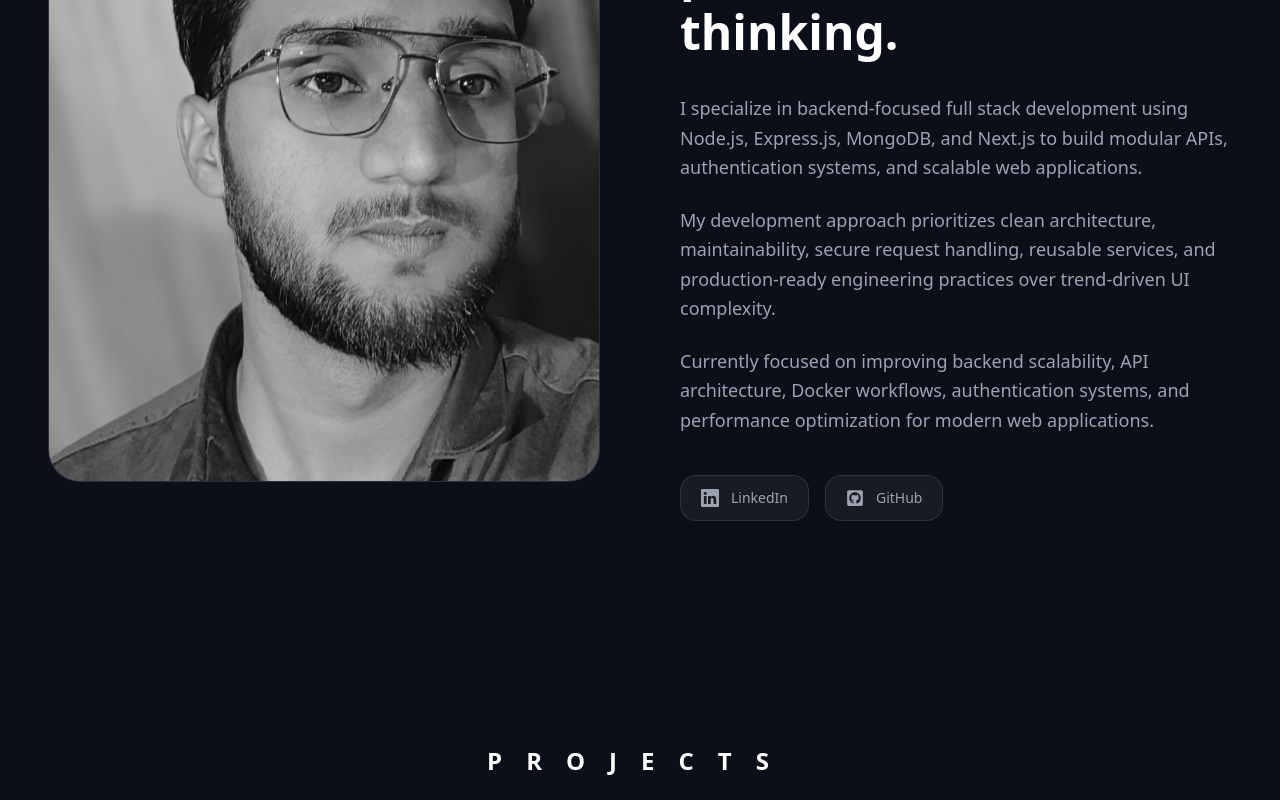
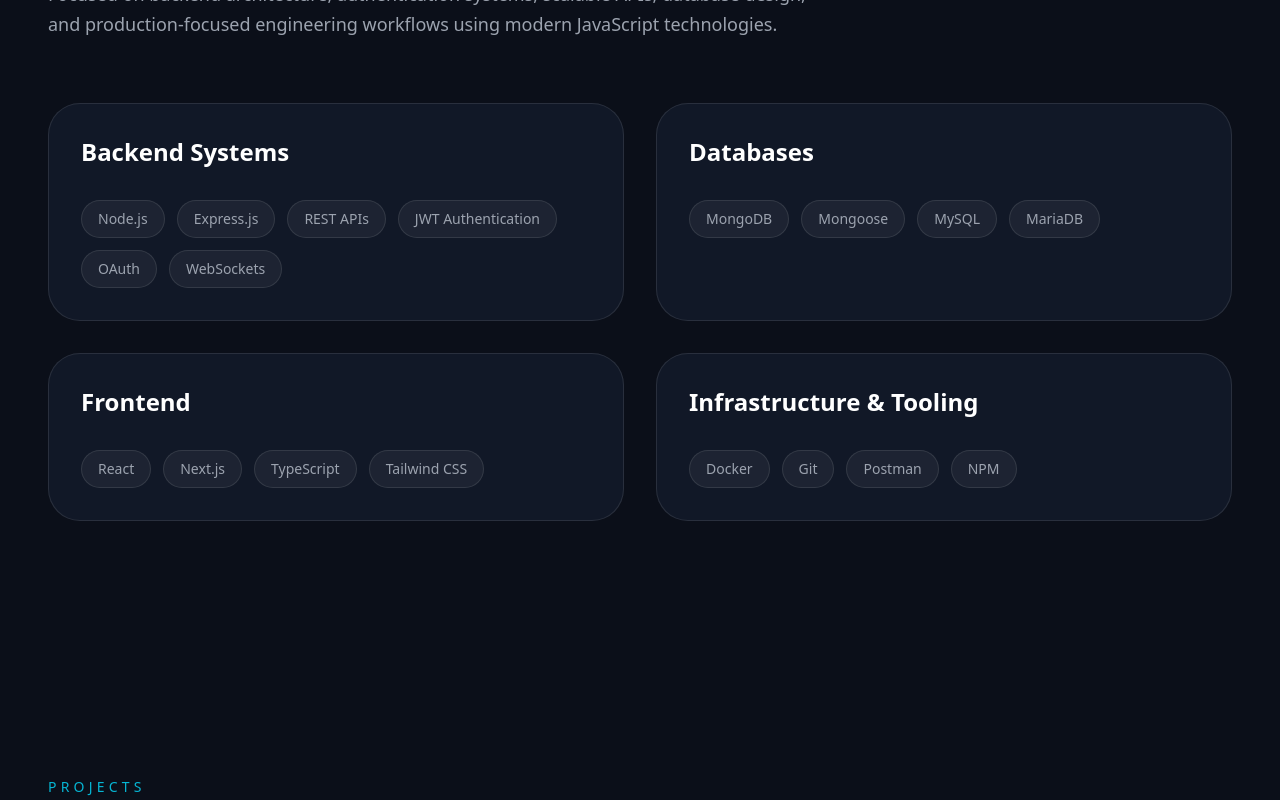
Before and after one commit to sayyedaaman2/portfolio, a Next.js app in the folder client/: page / in a window 1280 px wide. Shown: the part 1480-2280 px from the top of the page. Built offline with nearby package versions, Linux system fonts and the light colour scheme; no server answers.

Commit message:
added on home page

```diff
--- a/client/src/app/page.tsx
+++ b/client/src/app/page.tsx
@@ -1,17 +1,27 @@
+import HeroSection from "@/components/Section/Hero/HeroSection";
+import StackSection from "@/components/Section/Skills/Skills";
+import ProjectSection from "@/components/Section/Project/Project";
+import ArchitectureSection from "@/components/Section/Architecture/ArchitectureSection";
+import ExperienceSection from "@/components/Section/Experience/ExperienceSection";
 import AboutSection from "@/components/Section/About/AboutSection";
-import Contact from "@/components/Section/Contact/Contact";
-import HeroSection from "@/components/Section/Hero/HeroSection";
-import Project from "@/components/Section/Project/Project";
-import Skills from "@/components/Section/Skills/Skills";
+import ContactSection from "@/components/Section/Contact/Contact";
 
 export default function Home() {
+  return (
+    <main className="bg-[#0B0F19] text-white overflow-hidden">
+      <HeroSection />
 
-  return <main className="grid grid-cols-1 [&>*]:min-h-screen [&>*]:pt-16">
-    <HeroSection />
-    <AboutSection />
-    <Project/>
-    <Skills/>
-    <Contact/>
+      <StackSection />
 
-  </main>;
+      <ProjectSection />
+
+      <ArchitectureSection />
+
+      <ExperienceSection />
+
+      <AboutSection />
+
+      <ContactSection />
+    </main>
+  );
 }
--- a/client/src/components/common/SectionTitle.tsx
+++ b/client/src/components/common/SectionTitle.tsx
@@ -1,10 +1,26 @@
-interface SectionTitleProp {
-    title : string,
+interface SectionTitleProps {
+  title: string;
+  align?: "left" | "center";
 }
 
-export default function SectionTitle({title="Title"}:SectionTitleProp){
-    return(
-        <h1 className="text-xl lg:text-2xl uppercase font-black tracking-[0.5em] lg:tracking-[1em] text-center my-8">{title}</h1>
-
-    )
+export default function SectionTitle({
+  title,
+  align = "left",
+}: SectionTitleProps) {
+  return (
+    <div className="mb-8">
+      <p
+        className={`
+          text-sm
+          font-medium
+          uppercase
+          tracking-[0.3em]
+          text-[#06B6D4]
+          ${align === "center" ? "text-center" : "text-left"}
+        `}
+      >
+        {title}
+      </p>
+    </div>
+  );
 }
```
